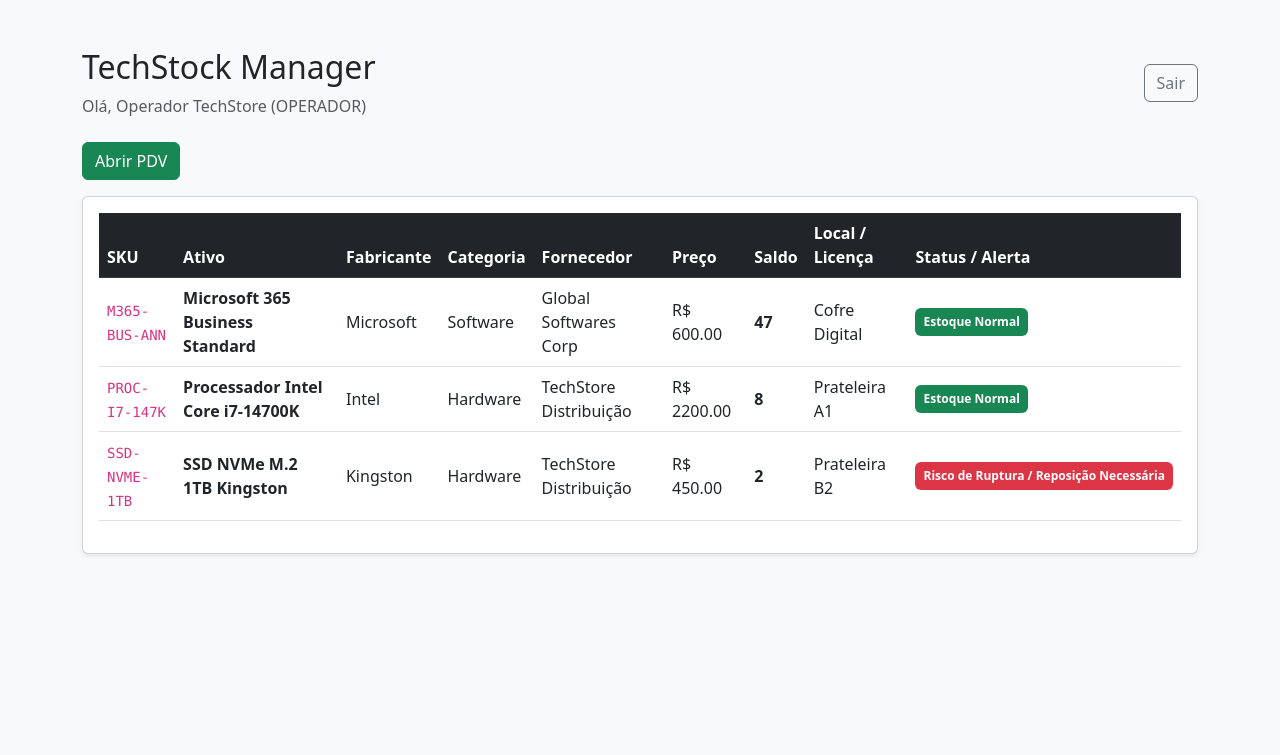
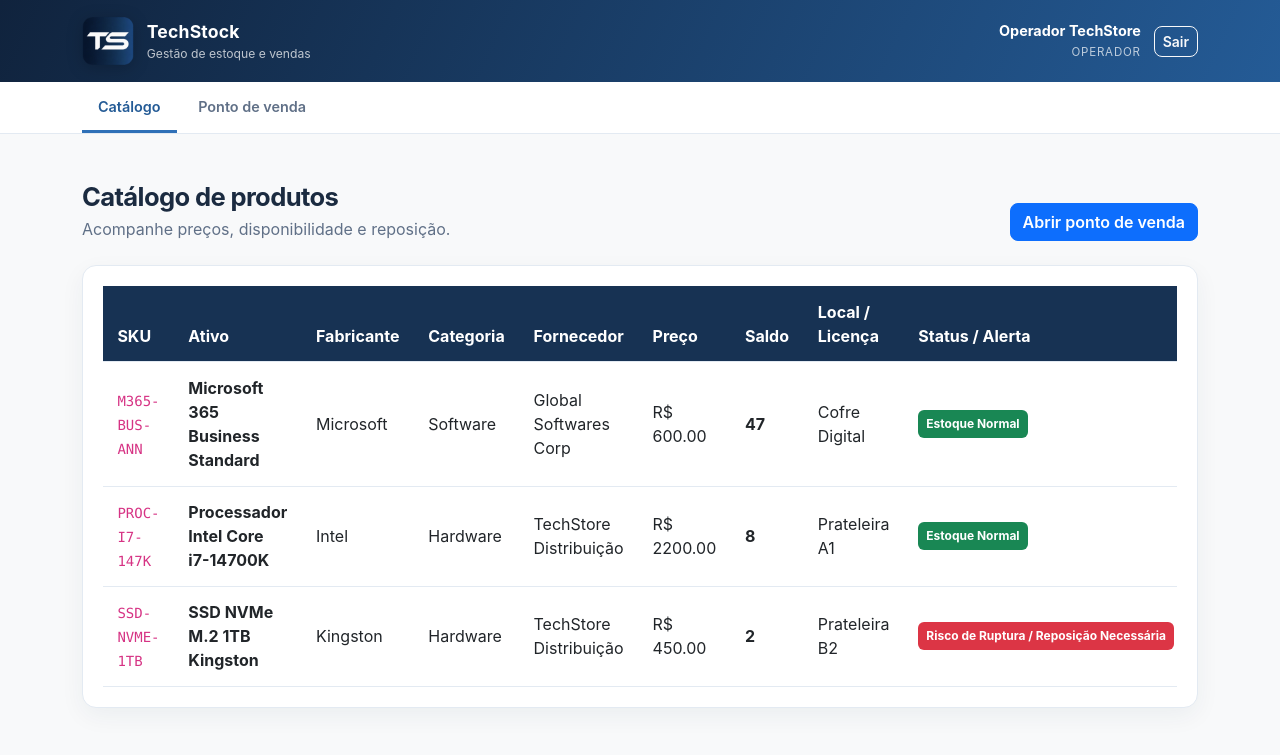
Before and after one commit to ATSGGO/techstock, a Flask app: page / in a window 1280 px wide. Shown: the top 755 px of the page. Run offline with Flask 3, Linux system fonts and the light colour scheme; a user stored in the database is signed in; data comes from the database, SQL or seed files in the repository.

Commit message:
Add TechStock logo and polished navigation
Co-authored-by: Copilot <223556219+Copilot@users.noreply.github.com>

```diff
--- /dev/null
+++ b/static/app.css
@@ -0,0 +1,238 @@
+:root {
+    --brand-950: #10233d;
+    --brand-900: #173253;
+    --brand-700: #245b96;
+    --brand-600: #2f70b7;
+    --ink-900: #1b2b40;
+    --ink-600: #607087;
+    --line: #e3eaf2;
+    --surface: #ffffff;
+    --page: #f3f6fa;
+}
+
+body {
+    background: var(--page) !important;
+    color: var(--ink-900);
+    font-family: Inter, "Segoe UI", Arial, sans-serif;
+}
+
+.site-header {
+    color: white;
+    background: linear-gradient(115deg, var(--brand-950), var(--brand-700));
+    box-shadow: 0 4px 18px rgba(16, 35, 61, 0.16);
+}
+
+.site-header-inner {
+    min-height: 82px;
+    display: flex;
+    align-items: center;
+    justify-content: space-between;
+    gap: 1rem;
+}
+
+.brand-lockup {
+    display: inline-flex;
+    align-items: center;
+    gap: 0.8rem;
+    color: white;
+    text-decoration: none;
+}
+
+.brand-lockup:hover {
+    color: white;
+}
+
+.brand-logo {
+    display: block;
+    width: 52px;
+    height: 52px;
+    object-fit: contain;
+    filter: drop-shadow(0 3px 8px rgba(0, 0, 0, 0.2));
+}
+
+.brand-name {
+    display: block;
+    font-size: 1.1rem;
+    font-weight: 750;
+    letter-spacing: 0.01em;
+}
+
+.brand-caption {
+    display: block;
+    color: rgba(255, 255, 255, 0.72);
+    font-size: 0.76rem;
+}
+
+.account-area {
+    display: flex;
+    align-items: center;
+    justify-content: flex-end;
+    gap: 0.8rem;
+}
+
+.account-details {
+    text-align: right;
+    line-height: 1.25;
+}
+
+.account-name {
+    display: block;
+    color: white;
+    font-size: 0.9rem;
+    font-weight: 650;
+}
+
+.account-role {
+    color: rgba(255, 255, 255, 0.7);
+    font-size: 0.72rem;
+    letter-spacing: 0.07em;
+    text-transform: uppercase;
+}
+
+.nav-shell {
+    background: var(--surface);
+    border-bottom: 1px solid var(--line);
+}
+
+.app-tabs {
+    display: flex;
+    flex-wrap: nowrap;
+    gap: 0.35rem;
+    overflow-x: auto;
+    border: 0;
+    scrollbar-width: thin;
+}
+
+.app-tabs .nav-link {
+    flex: 0 0 auto;
+    margin-bottom: 0;
+    padding: 0.9rem 1rem 0.78rem;
+    border: 0;
+    border-bottom: 3px solid transparent;
+    border-radius: 0;
+    color: var(--ink-600);
+    font-size: 0.9rem;
+    font-weight: 600;
+    white-space: nowrap;
+}
+
+.app-tabs .nav-link:hover {
+    color: var(--brand-700);
+    background: #f7f9fc;
+}
+
+.app-tabs .nav-link.active {
+    border-bottom-color: var(--brand-600);
+    color: var(--brand-700);
+    background: transparent;
+}
+
+.page-title {
+    margin-bottom: 0.25rem;
+    color: var(--ink-900);
+    font-size: clamp(1.35rem, 2vw, 1.8rem);
+    font-weight: 700;
+    letter-spacing: -0.025em;
+}
+
+.page-subtitle {
+    margin-bottom: 0;
+    color: var(--ink-600);
+}
+
+.card {
+    overflow: hidden;
+    border: 1px solid var(--line);
+    border-radius: 14px;
+    box-shadow: 0 8px 24px rgba(25, 50, 80, 0.055) !important;
+}
+
+.card-header {
+    padding: 1rem 1.25rem;
+    border-bottom-color: var(--line);
+}
+
+.card-body {
+    padding: 1.25rem;
+}
+
+.table {
+    --bs-table-hover-bg: #f5f8fc;
+}
+
+.table > :not(caption) > * > * {
+    padding: 0.85rem 0.9rem;
+    border-bottom-color: var(--line);
+}
+
+.table-dark {
+    --bs-table-bg: var(--brand-900);
+    --bs-table-color: #fff;
+    --bs-table-border-color: rgba(255, 255, 255, 0.12);
+}
+
+.btn {
+    border-radius: 8px;
+    font-weight: 600;
+}
+
+.form-control,
+.form-select {
+    border-color: #d7e0eb;
+    border-radius: 8px;
+}
+
+.form-control:focus,
+.form-select:focus {
+    border-color: #7aa8d8;
+    box-shadow: 0 0 0 0.2rem rgba(47, 112, 183, 0.14);
+}
+
+.alert {
+    border: 0;
+    border-radius: 10px;
+}
+
+.site-footer {
+    padding: 1.5rem 0;
+    color: #78879a;
+    font-size: 0.8rem;
+    text-align: center;
+}
+
+.auth-logo {
+    display: block;
+    width: 96px;
+    height: 96px;
+    margin: 0 auto 1rem;
+    object-fit: contain;
+}
+
+@media (max-width: 575.98px) {
+    .site-header-inner {
+        min-height: 72px;
+    }
+
+    .brand-logo {
+        width: 46px;
+        height: 46px;
+    }
+
+    .brand-caption,
+    .account-details {
+        display: none;
+    }
+
+    .app-tabs .nav-link {
+        padding-right: 0.75rem;
+        padding-left: 0.75rem;
+    }
+}
+
+@media print {
+    .site-header,
+    .nav-shell,
+    .no-print {
+        display: none !important;
+    }
+}
--- /dev/null
+++ b/templates/_navigation.html
@@ -0,0 +1,50 @@
+<header class="site-header no-print">
+    <div class="container site-header-inner">
+        <a class="brand-lockup"
+           href="{{ url_for('dashboard') if current_user else url_for('login') }}">
+            <img class="brand-logo"
+                 src="{{ url_for('static', filename='techstock-logo.png') }}"
+                 alt="">
+            <span>
+                <span class="brand-name">TechStock</span>
+                <span class="brand-caption">Gestão de estoque e vendas</span>
+            </span>
+        </a>
+        {% if current_user %}
+            <div class="account-area">
+                <div class="account-details">
+                    <span class="account-name">{{ current_user.nome_completo }}</span>
+                    <span class="account-role">{{ current_user.perfil_acesso }}</span>
+                </div>
+                <form action="{{ url_for('logout') }}" method="post" class="m-0">
+                    <input type="hidden" name="_csrf_token" value="{{ csrf_token() }}">
+                    <button class="btn btn-sm btn-outline-light" type="submit">Sair</button>
+                </form>
+            </div>
+        {% else %}
+            <span class="brand-caption d-none d-sm-inline">TechStore Informática</span>
+        {% endif %}
+    </div>
+</header>
+
+{% if current_user %}
+    {% set active_endpoint = request.endpoint %}
+    <nav class="nav-shell no-print" aria-label="Navegação principal">
+        <div class="container">
+            <div class="nav nav-tabs app-tabs">
+                <a class="nav-link {{ 'active' if active_endpoint == 'dashboard' else '' }}"
+                   href="{{ url_for('dashboard') }}">Catálogo</a>
+                <a class="nav-link {{ 'active' if active_endpoint in ('nova_venda', 'checkout', 'recibo') else '' }}"
+                   href="{{ url_for('nova_venda') }}">Ponto de venda</a>
+                {% if current_user.perfil_acesso == 'GERENTE' %}
+                    <a class="nav-link {{ 'active' if active_endpoint in ('cadastrar_produto', 'editar_produto', 'novo') else '' }}"
+                       href="{{ url_for('cadastrar_produto') }}">Novo cadastro</a>
+                    <a class="nav-link {{ 'active' if active_endpoint == 'movimentar' else '' }}"
+                       href="{{ url_for('movimentar') }}">Movimentações</a>
+                    <a class="nav-link {{ 'active' if active_endpoint == 'relatorios' else '' }}"
+                       href="{{ url_for('relatorios') }}">Relatórios</a>
+                {% endif %}
+            </div>
+        </div>
+    </nav>
+{% endif %}
--- a/templates/cadastro_conta.html
+++ b/templates/cadastro_conta.html
@@ -5,6 +5,7 @@
     <meta name="viewport" content="width=device-width, initial-scale=1">
     <title>Criar conta | TechStore Informática</title>
     <link href="https://cdn.jsdelivr.net/npm/bootstrap@5.3.0/dist/css/bootstrap.min.css" rel="stylesheet">
+    <link href="{{ url_for('static', filename='app.css') }}" rel="stylesheet">
     <style>
         body { min-height: 100vh; display: grid; place-items: center; background: #f2f5f9; }
         .signup-card { width: min(100% - 2rem, 500px); border: 0; border-radius: 1rem; }
@@ -14,6 +15,9 @@
     <main class="card signup-card shadow">
         <div class="card-body p-4 p-md-5">
             <div class="text-center mb-4">
+                <img class="auth-logo"
+                     src="{{ url_for('static', filename='techstock-logo.png') }}"
+                     alt="Logo TechStock">
                 <div class="text-primary fw-bold">TECHSTORE INFORMÁTICA</div>
                 <h1 class="h3 mt-2">Criar conta de operador</h1>
                 <p class="text-secondary">Use seu e-mail para entrar no TechStock.</p>
--- a/templates/checkout.html
+++ b/templates/checkout.html
@@ -5,8 +5,10 @@
     <meta name="viewport" content="width=device-width, initial-scale=1">
     <title>Venda concluída | TechStore Informática</title>
     <link href="https://cdn.jsdelivr.net/npm/bootstrap@5.3.0/dist/css/bootstrap.min.css" rel="stylesheet">
+    <link href="{{ url_for('static', filename='app.css') }}" rel="stylesheet">
 </head>
 <body class="bg-light">
+{% include "_navigation.html" %}
 <main class="container py-5" style="max-width: 720px">
     <section class="card shadow-sm">
         <div class="card-body p-4 p-md-5 text-center">
--- a/templates/index.html
+++ b/templates/index.html
@@ -1,38 +1,31 @@
 <!DOCTYPE html>
-<html lang="pt">
+<html lang="pt-BR">
 <head>
     <meta charset="UTF-8">
-    <title>TechStock Manager - Dashboard</title>
+    <meta name="viewport" content="width=device-width, initial-scale=1">
+    <title>Catálogo | TechStock</title>
     <link href="https://cdn.jsdelivr.net/npm/bootstrap@5.3.0/dist/css/bootstrap.min.css" rel="stylesheet">
+    <link href="{{ url_for('static', filename='app.css') }}" rel="stylesheet">
 </head>
 <body class="bg-light">
+    {% include "_navigation.html" %}
     <div class="container my-5">
-        <div class="d-flex justify-content-between align-items-center mb-4">
+        <div class="d-flex justify-content-between align-items-end flex-wrap gap-3 mb-4">
             <div>
-                <h2>TechStock Manager</h2>
-                <p class="text-muted mb-0">Olá, {{ current_user.nome_completo }} ({{ current_user.perfil_acesso }})</p>
+                <h1 class="page-title">Catálogo de produtos</h1>
+                <p class="page-subtitle">Acompanhe preços, disponibilidade e reposição.</p>
             </div>
-            <form action="{{ url_for('logout') }}" method="post">
-                <input type="hidden" name="_csrf_token" value="{{ csrf_token() }}">
-                <button class="btn btn-outline-secondary" type="submit">Sair</button>
-            </form>
+            <a href="{{ url_for('nova_venda') }}" class="btn btn-primary">Abrir ponto de venda</a>
         </div>
         {% with messages = get_flashed_messages(with_categories=true) %}
             {% for category, message in messages %}
                 <div class="alert alert-{{ category }}">{{ message }}</div>
             {% endfor %}
         {% endwith %}
-        <div class="mb-3">
-            <a href="{{ url_for('nova_venda') }}" class="btn btn-success">Abrir PDV</a>
-            {% if current_user.perfil_acesso == 'GERENTE' %}
-                <a href="{{ url_for('cadastrar_produto') }}" class="btn btn-primary">+ Novo Ativo</a>
-                <a href="{{ url_for('movimentar') }}" class="btn btn-warning">Registar Movimentação</a>
-                <a href="{{ url_for('relatorios') }}" class="btn btn-dark">Relatórios de vendas</a>
-            {% endif %}
-        </div>
         <div class="card shadow-sm">
             <div class="card-body">
-                <table class="table table-hover align-middle">
+                <div class="table-responsive">
+                <table class="table table-hover align-middle mb-0">
                     <thead class="table-dark">
                         <tr>
                             <th>SKU</th>
@@ -80,9 +73,17 @@
                                 </td>
                             {% endif %}
                         </tr>
+                        {% else %}
+                        <tr>
+                            <td class="text-center text-secondary py-4"
+                                colspan="{{ 10 if current_user.perfil_acesso == 'GERENTE' else 9 }}">
+                                Nenhum produto cadastrado.
+                            </td>
+                        </tr>
                         {% endfor %}
                     </tbody>
                 </table>
+                </div>
             </div>
         </div>
     </div>
--- a/templates/login.html
+++ b/templates/login.html
@@ -5,6 +5,7 @@
     <meta name="viewport" content="width=device-width, initial-scale=1">
     <title>Entrar | TechStore Informática</title>
     <link href="https://cdn.jsdelivr.net/npm/bootstrap@5.3.0/dist/css/bootstrap.min.css" rel="stylesheet">
+    <link href="{{ url_for('static', filename='app.css') }}" rel="stylesheet">
     <style>
         body { min-height: 100vh; display: grid; place-items: center; background: #f2f5f9; }
         .login-card { width: min(100% - 2rem, 440px); border: 0; border-radius: 1rem; }
@@ -14,6 +15,9 @@
     <main class="card login-card shadow">
         <div class="card-body p-4 p-md-5">
             <div class="text-center mb-4">
+                <img class="auth-logo"
+                     src="{{ url_for('static', filename='techstock-logo.png') }}"
+                     alt="Logo TechStock">
                 <div class="text-primary fw-bold">TECHSTORE INFORMÁTICA</div>
                 <h1 class="h3 mt-2">Acessar o TechStock</h1>
                 <p class="text-secondary">Entre com suas credenciais de acesso.</p>
--- a/templates/recibo.html
+++ b/templates/recibo.html
@@ -5,6 +5,7 @@
     <meta name="viewport" content="width=device-width, initial-scale=1">
     <title>Recibo {{ venda.numero_pedido }} | TechStore Informática</title>
     <link href="https://cdn.jsdelivr.net/npm/bootstrap@5.3.0/dist/css/bootstrap.min.css" rel="stylesheet">
+    <link href="{{ url_for('static', filename='app.css') }}" rel="stylesheet">
     <style>
         @media print {
             .no-print { display: none !important; }
@@ -14,6 +15,7 @@
     </style>
 </head>
 <body class="bg-light">
+{% include "_navigation.html" %}
 <main class="container py-4" style="max-width: 900px">
     <div class="d-flex justify-content-between mb-3 no-print">
         <a class="btn btn-outline-secondary" href="{{ url_for('dashboard') }}">Voltar</a>
--- a/templates/verificar_recibo.html
+++ b/templates/verificar_recibo.html
@@ -5,8 +5,10 @@
     <meta name="viewport" content="width=device-width, initial-scale=1">
     <title>Verificar recibo | TechStore Informática</title>
     <link href="https://cdn.jsdelivr.net/npm/bootstrap@5.3.0/dist/css/bootstrap.min.css" rel="stylesheet">
+    <link href="{{ url_for('static', filename='app.css') }}" rel="stylesheet">
 </head>
 <body class="bg-light">
+{% include "_navigation.html" %}
 <main class="container py-5" style="max-width: 720px">
     <section class="card shadow-sm">
         <div class="card-body p-4 p-md-5">
```
Also changed, not shown: templates/cadastrar.html (+6 -3 lines), templates/movimentar.html (+6 -2 lines), templates/pdv.html (+6 -4 lines), templates/relatorios.html (+7 -3 lines), tests/test_acceptance_gaps.py (+26 -0 lines), static/techstock-logo.png (added).
